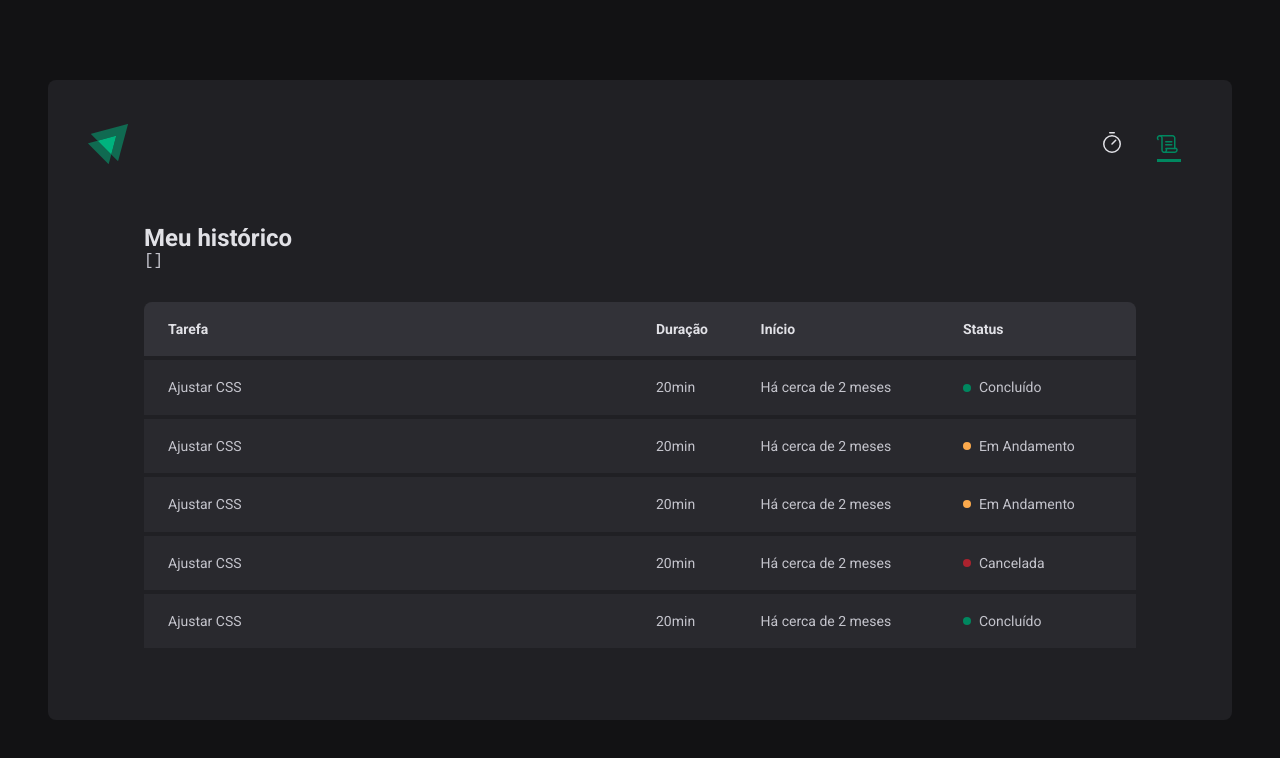
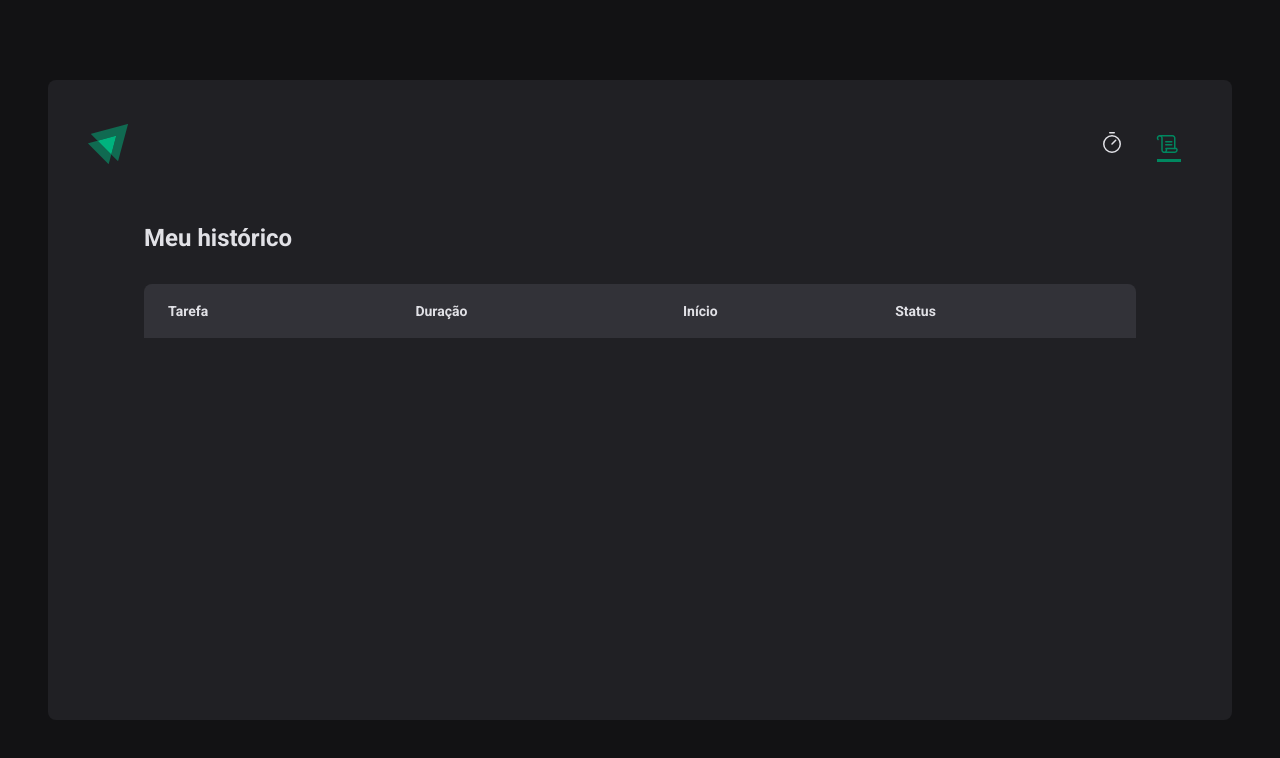
Before and after one commit to Lucaszanin/ignite-timer, a React (Vite) app: page /history in a window 1280 px wide. Shown: the top 758 px of the page. Built offline with nearby package versions, Linux system fonts and the light colour scheme.

Commit message:
add cycle information to the history page

```diff
--- a/src/pages/History/index.tsx
+++ b/src/pages/History/index.tsx
@@ -1,6 +1,8 @@
 import { useContext } from 'react'
 import { HistoryContainer, HistoryList, Status } from './styles'
 import { CyclesContext } from '../../contexts/CyclesContext'
+import { formatDistanceToNow } from 'date-fns'
+import ptBR from 'date-fns/locale/pt-BR'
 
 export function History() {
   const { cycles } = useContext(CyclesContext)
@@ -8,7 +10,7 @@
   return (
     <HistoryContainer>
       <h1>Meu histórico</h1>
-      <pre>{JSON.stringify(cycles, null, 2)}</pre>
+
       <HistoryList>
         <table>
           <thead>
@@ -20,47 +22,32 @@
             </tr>
           </thead>
           <tbody>
-            <tr>
-              <td>Ajustar CSS</td>
-              <td>20min</td>
-              <td>Há cerca de 2 meses</td>
+            {cycles.map((cycle) => {
+              return (
+                <tr key={cycle.id}>
+                  <td>{cycle.task}</td>
+                  <td>{cycle.minutesAmount} minutos</td>
+                  <td>
+                    {formatDistanceToNow(cycle.startDate, {
+                      addSuffix: true,
+                      locale: ptBR,
+                    })}
+                  </td>
 
-              <td>
-                <Status statusColor="green">Concluído</Status>
-              </td>
-            </tr>
-            <tr>
-              <td>Ajustar CSS</td>
-              <td>20min</td>
-              <td>Há cerca de 2 meses</td>
-              <td>
-                <Status statusColor="yellow">Em Andamento</Status>
-              </td>
-            </tr>
-            <tr>
-              <td>Ajustar CSS</td>
-              <td>20min</td>
-              <td>Há cerca de 2 meses</td>
-              <td>
-                <Status statusColor="yellow">Em Andamento</Status>
-              </td>
-            </tr>
-            <tr>
-              <td>Ajustar CSS</td>
-              <td>20min</td>
-              <td>Há cerca de 2 meses</td>
-              <td>
-                <Status statusColor="red">Cancelada</Status>
-              </td>
-            </tr>
-            <tr>
-              <td>Ajustar CSS</td>
-              <td>20min</td>
-              <td>Há cerca de 2 meses</td>
-              <td>
-                <Status statusColor="green">Concluído</Status>
-              </td>
-            </tr>
+                  <td>
+                    {cycle.finishedDate && (
+                      <Status statusColor="green">Concluído</Status>
+                    )}
+                    {cycle.interruptedDate && (
+                      <Status statusColor="red">Interrompido</Status>
+                    )}
+                    {!cycle.interruptedDate && !cycle.finishedDate && (
+                      <Status statusColor="yellow">Em andamento</Status>
+                    )}
+                  </td>
+                </tr>
+              )
+            })}
           </tbody>
         </table>
       </HistoryList>
```
